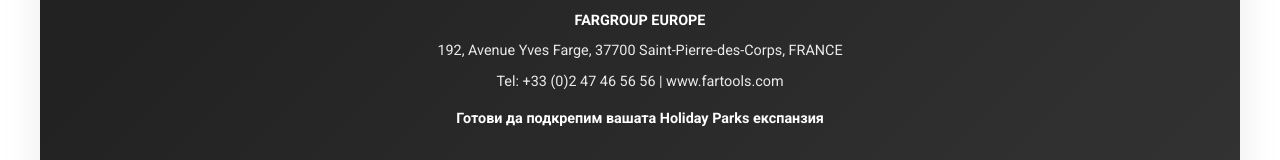
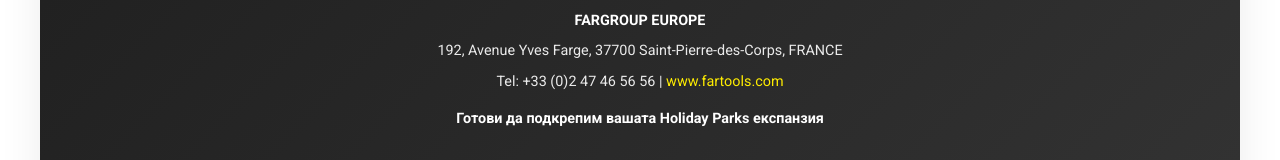
Before and after one commit to deyan-paroushev/fartools-praktiker, a plain HTML site: page index.html in a window 1280 px wide. Shown: the part 10242-10402 px from the top of the page. Drawn offline with nearby package versions, Linux system fonts and the light colour scheme.

Commit message:
FARTOOLS - Praktiker

```diff
--- a/index.html
+++ b/index.html
@@ -593,7 +593,7 @@
       <div class="company-info">
         <p><strong style="color: white;">FARGROUP EUROPE</strong></p>
         <p>192, Avenue Yves Farge, 37700 Saint-Pierre-des-Corps, FRANCE</p>
-        <p>Tel: +33 (0)2 47 46 56 56 | www.fartools.com</p>
+        <p>Tel: +33 (0)2 47 46 56 56 | <a href="https://www.fartools.com" target="_blank" style="color: var(--fartools-yellow); text-decoration: none;">www.fartools.com</a></p>
         <p style="margin-top: 1em;"><strong style="color: white;">Готови да подкрепим вашата Holiday Parks експанзия</strong></p>
       </div>
     </section>
@@ -629,5 +629,4 @@
     }
   </script>
 </body>
-
 </html>
```
